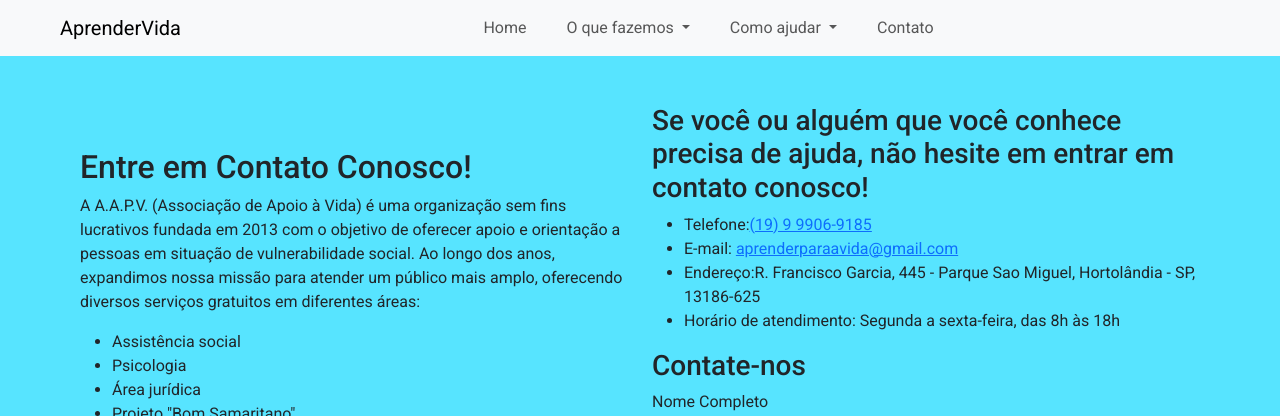
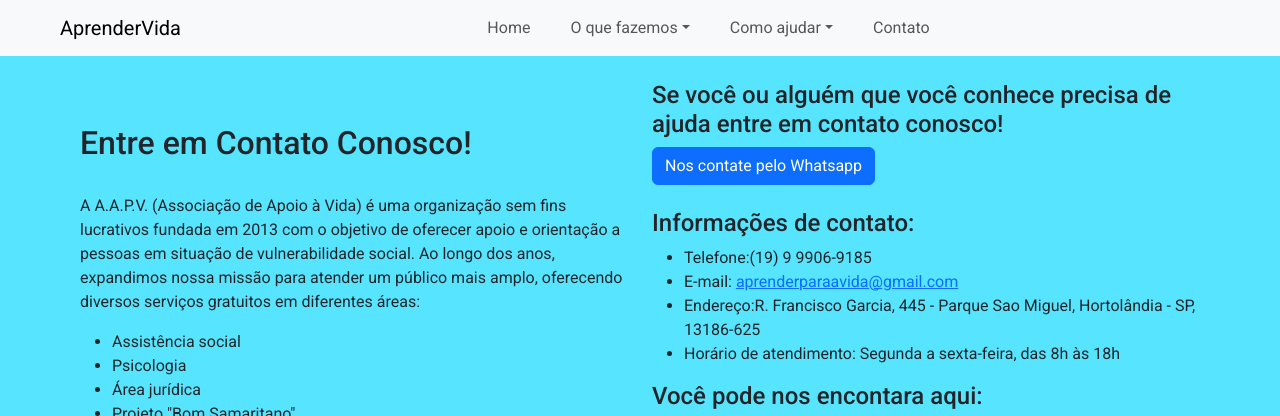
Before and after one commit to LeonardoBrum0907/aprender-para-a-vida, a Django app: page /contato in a window 1280 px wide. Shown: the top 416 px of the page. Run offline with Django 5.2, Linux system fonts and the light colour scheme; some libraries are stand-ins or nearby versions.

Commit message:
Atualização da Pagina de Contatos
Retirada do formulario, pela redundancia de informaçoes;

Aplicação do botão que envia para o whatsapp;

Mapa com o endereço da associação;

```diff
--- a/aprender_para_vida/urls.py
+++ b/aprender_para_vida/urls.py
@@ -1,19 +1,3 @@
-"""
-URL configuration for aprender_para_vida project.
-
-The `urlpatterns` list routes URLs to views. For more information please see:
-    https://docs.djangoproject.com/en/5.0/topics/http/urls/
-Examples:
-Function views
-    1. Add an import:  from my_app import views
-    2. Add a URL to urlpatterns:  path('', views.home, name='home')
-Class-based views
-    1. Add an import:  from other_app.views import Home
-    2. Add a URL to urlpatterns:  path('', Home.as_view(), name='home')
-Including another URLconf
-    1. Import the include() function: from django.urls import include, path
-    2. Add a URL to urlpatterns:  path('blog/', include('blog.urls'))
-"""
 from django.contrib import admin
 from django.urls import path, include
 from src.views import index
--- a/src/models.py
+++ b/src/models.py
@@ -7,6 +7,4 @@ class User(models.Model):
 
       def __str__(self):
             return self.nome
-
-
 # Create your models here.
--- a/src/templates/aprender_para_vida/base.html
+++ b/src/templates/aprender_para_vida/base.html
@@ -2,46 +2,36 @@
 
 <!DOCTYPE html>
 <html lang="pt-br">
-
   <head>
-    <meta charset="utf-8">
-    <meta name="viewport" content="width=device-width, initial-scale=1">
+    <meta charset="utf-8" />
+    <meta name="viewport" content="width=device-width, initial-scale=1" />
     <title>Aprender para a vida</title>
 
-    <link rel="preconnect" href="https://fonts.googleapis.com">
-    <link rel="preconnect" href="https://fonts.gstatic.com" crossorigin>
-    <link
-        href="https://fonts.googleapis.com/css2?family=Roboto:ital,wght@0,100;0,300;0,400;0,500;0,700;0,900;1,100;1,300;1,400;1,500;1,700;1,900&display=swap"
-        rel="stylesheet">
-
-    <link href="https://cdn.jsdelivr.net/npm/bootstrap@5.3.3/dist/css/bootstrap.min.css" rel="stylesheet"
-        integrity="sha384-QWTKZyjpPEjISv5WaRU9OFeRpok6YctnYmDr5pNlyT2bRjXh0JMhjY6hW+ALEwIH" crossorigin="anonymous">
-
-    <link rel="stylesheet" href="{% static 'css/main.css' %}">
-    <link rel="stylesheet" href="{% static 'css/home.css' %}">
+    <link rel="preconnect" href="https://fonts.googleapis.com" />
+    <link rel="preconnect" href="https://fonts.gstatic.com" crossorigin />
+    <link href="https://fonts.googleapis.com/css2?family=Roboto:ital,wght@0,100;0,300;0,400;0,500;0,700;0,900;1,100;1,300;1,400;1,500;1,700;1,900&display=swap" rel="stylesheet" />
+    <link href="https://cdn.jsdelivr.net/npm/bootstrap@5.3.3/dist/css/bootstrap.min.css" rel="stylesheet" integrity="sha384-QWTKZyjpPEjISv5WaRU9OFeRpok6YctnYmDr5pNlyT2bRjXh0JMhjY6hW+ALEwIH" crossorigin="anonymous" />
+    <link rel="stylesheet" href="path/to/font-awesome/css/font-awesome.min.css" />
+    <link rel="stylesheet" href="{% static 'css/main.css' %}" />
+    <link rel="stylesheet" href="{% static 'css/home.css' %}" />
   </head>
 
   <body class="tela">
-
     <nav class="navbar fixed-top navbar-expand-md bg-body-tertiary px-5">
       <div class="container-fluid">
         <a class="navbar-brand" href="/">AprenderVida</a>
-            <button class="navbar-toggler" type="button" data-bs-toggle="collapse" data-bs-target="#navbarNavDropdown"
-                aria-controls="navbarNavDropdown" aria-expanded="false" aria-label="Toggle navigation">
-                <span class="navbar-toggler-icon"></span>
-            </button>
+        <button class="navbar-toggler" type="button" data-bs-toggle="collapse" data-bs-target="#navbarNavDropdown" aria-controls="navbarNavDropdown" aria-expanded="false" aria-label="Toggle navigation"><span class="navbar-toggler-icon"></span></button>
         <div class="collapse navbar-collapse justify-content-center" id="navbarNavDropdown">
           <ul class="navbar-nav flex gap-4">
             {% for item in menu %}
               {% if item.sub_menu %}
                 <li class="nav-item dropdown">
-                        <a class="nav-link dropdown-toggle" href="#" role="button" data-bs-toggle="dropdown"
-                            aria-expanded="false">
-                            {{ item.titulo }}
-                        </a>
+                  <a class="nav-link dropdown-toggle" href="#" role="button" data-bs-toggle="dropdown" aria-expanded="false">{{ item.titulo }}</a>
                   <ul class="dropdown-menu">
                     {% for subitem in item.sub_menu %}
-                            <li><a class="dropdown-item" href="{{ subitem.url }}">{{ subitem.titulo }}</a></li>
+                      <li>
+                        <a class="dropdown-item" href="{{ subitem.url }}">{{ subitem.titulo }}</a>
+                      </li>
                     {% endfor %}
                   </ul>
                 </li>
@@ -57,12 +47,9 @@
     </nav>
 
     {% block template %}
+
     {% endblock %}
 
-
-    <script src="https://cdn.jsdelivr.net/npm/bootstrap@5.3.3/dist/js/bootstrap.bundle.min.js"
-        integrity="sha384-YvpcrYf0tY3lHB60NNkmXc5s9fDVZLESaAA55NDzOxhy9GkcIdslK1eN7N6jIeHz"
-        crossorigin="anonymous"></script>
+    <script src="https://cdn.jsdelivr.net/npm/bootstrap@5.3.3/dist/js/bootstrap.bundle.min.js" integrity="sha384-YvpcrYf0tY3lHB60NNkmXc5s9fDVZLESaAA55NDzOxhy9GkcIdslK1eN7N6jIeHz" crossorigin="anonymous"></script>
   </body>
-
 </html>
--- a/src/templates/aprender_para_vida/contato.html
+++ b/src/templates/aprender_para_vida/contato.html
@@ -1,4 +1,4 @@
-{% extends "./base.html" %}
+{% extends './base.html' %}
 {% load static %}
 
 {% block template %}
@@ -6,57 +6,45 @@
     <div class="row">
       <div class="col-sm-6 d-flex flex-column justify-content-center">
         <h2>Entre em Contato Conosco!</h2>
-
-                <p>
-                    A A.A.P.V. (Associação de Apoio à Vida) é uma organização sem fins lucrativos fundada em 2013 com o
-                    objetivo de oferecer apoio e orientação a pessoas em situação de vulnerabilidade social. Ao longo
-                    dos anos, expandimos nossa missão para atender um público mais amplo, oferecendo diversos serviços
-                    gratuitos em diferentes áreas:
-                </p>
-
+        <br>
+        <p>A A.A.P.V. (Associação de Apoio à Vida) é uma organização sem fins lucrativos fundada em 2013 com o objetivo de oferecer apoio e orientação a pessoas em situação de vulnerabilidade social. Ao longo dos anos, expandimos nossa missão para atender um público mais amplo, oferecendo diversos serviços gratuitos em diferentes áreas:</p>
         <ul>
           <li>Assistência social</li>
           <li>Psicologia</li>
           <li>Área jurídica</li>
           <li>Projeto "Bom Samaritano"</li>
         </ul>
-
-                <p>Se você tiver alguma dúvida ou comentário, ou se quiser saber mais sobre como podemos ajudá-lo, entre em contato conosco!</p>
-
+        <br>
+        <p>Se você tiver alguma dúvida ou comentário, entre em contato conosco!</p>
+        <br>
         <h3>Redes sociais:</h3>
-
         <ul>
-                    <li><a href="https://www.facebook.com/share/Cf8YeBGeskH7iguL/?mibextid=qi2Omg">Facebook</a></li>
-                    <li><a href="https://www.instagram.com/aprenderparaavida?igsh=MXZyMnV3MzBubmxueA==">Instagram</a></li>
+          <li>
+            <a href="https://www.facebook.com/share/Cf8YeBGeskH7iguL/?mibextid=qi2Omg">Facebook</a>
+          </li>
+          <li>
+            <a href="https://www.instagram.com/aprenderparaavida?igsh=MXZyMnV3MzBubmxueA==">Instagram</a>
+          </li>
         </ul>
-
         <p>Agradecemos seu interesse na Aprender para a Vida!</p>
-
       </div>
       <div class="col-sm-6 d-flex flex-column justify-content-center">
-                <h3>Se você ou alguém que você conhece precisa de ajuda, não hesite em entrar em contato conosco!</h3>
+        <h4>Se você ou alguém que você conhece precisa de ajuda entre em contato conosco!</h4>
+        <a href="https://wa.me/551999069185"><button class="btn btn-primary bg-green">Nos contate pelo Whatsapp</button></a>
+        <br>
+        <h4>Informações de contato:</h4>
         <ul>
-                    <li>Telefone:<a href="https://wa.me/551999069185">(19) 9 9906-9185</a></li>
-                    <li>E-mail: <a href="mailto:aprenderparaavida@gmail.com">aprenderparaavida@gmail.com</a>
+          <li>
+            Telefone:(19) 9 9906-9185</a>
+          </li>
+          <li>
+            E-mail: <a href="mailto:aprenderparaavida@gmail.com">aprenderparaavida@gmail.com</a>
           </li>
           <li>Endereço:R. Francisco Garcia, 445 - Parque Sao Miguel, Hortolândia - SP, 13186-625</li>
           <li>Horário de atendimento: Segunda a sexta-feira, das 8h às 18h</li>
         </ul>
-                <h3>Contate-nos</h3>
-                <form>
-                    <div class="mb-3">
-                        <label class="form-label">Nome Completo</label>
-                        <input type="name" class="form-control" id="name">
-                    </div>
-                    <div class="mb-3">
-                        <label class="form-label">Email</label>
-                        <input type="email" class="form-control" id="email" placeholder="name@example.com">
-                    </div>
-                    <div class="mb-3">
-                        <label class="form-label">Descrição</label>
-                        <textarea class="form-control" id="description" rows="3"></textarea>
-                    </div>
-                </form>
+        <h4>Você pode nos encontara aqui:</h4>
+        <iframe src="https://www.google.com/maps/embed?pb=!1m18!1m12!1m3!1d3676.0772788982295!2d-47.2174732!3d-22.873603499999998!2m3!1f0!2f0!3f0!3m2!1i1024!2i768!4f13.1!3m3!1m2!1s0x94c8bbfcf11b667f%3A0x8a6f875340a24fdf!2sR.%20Francisco%20Garcia%2C%20445%20-%20Parque%20Sao%20Miguel%2C%20Hortol%C3%A2ndia%20-%20SP%2C%2013186-625!5e0!3m2!1spt-BR!2sbr!4v1716131569851!5m2!1spt-BR!2sbr" width="550" height="300" style="border:0;" allowfullscreen="" loading="lazy" referrerpolicy="no-referrer-when-downgrade"></iframe>
       </div>
     </div>
   </section>
--- a/src/views.py
+++ b/src/views.py
@@ -44,6 +44,3 @@ def contato(request):
       return render(request, 'aprender_para_vida/contato.html', {'menu': menu})
 def base(request):
       return render(request, 'aprender_para_vida/base.html', {'menu': menu})
-
-
-# Create your views here.
```
Also changed, not shown: src/static/wpp.jpg (added). Lines whose indentation alone changed are shown as unchanged.
